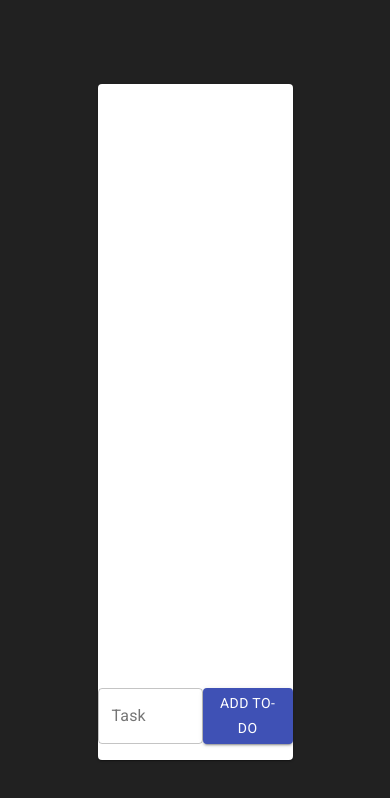
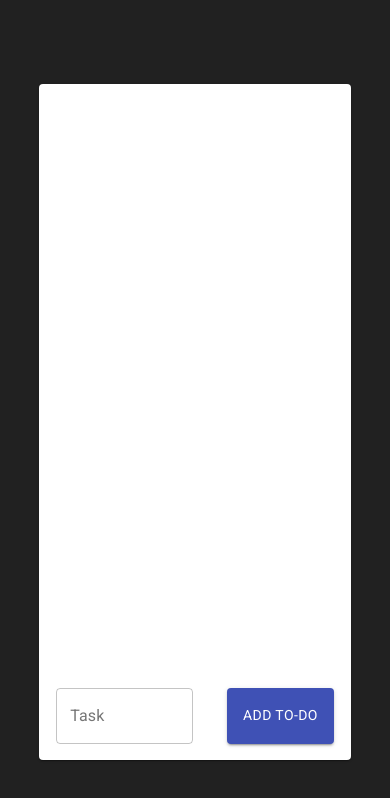
Before and after one commit to rightonhana/todo-list, a React (Create React App) app: page / in a window 390 px wide. Shown: the top 798 px of the page. Built offline with nearby package versions, Linux system fonts and the light colour scheme.

Commit message:
:lipstick: update List style

```diff
--- a/src/components/List/List.module.css
+++ b/src/components/List/List.module.css
@@ -7,3 +7,9 @@
 	justify-content: space-between;
 	border-radius: 1rem;
 }
+
+@media (max-width: 800px) {
+	.TodoApp {
+		width: 80vw;
+	}
+}
```
